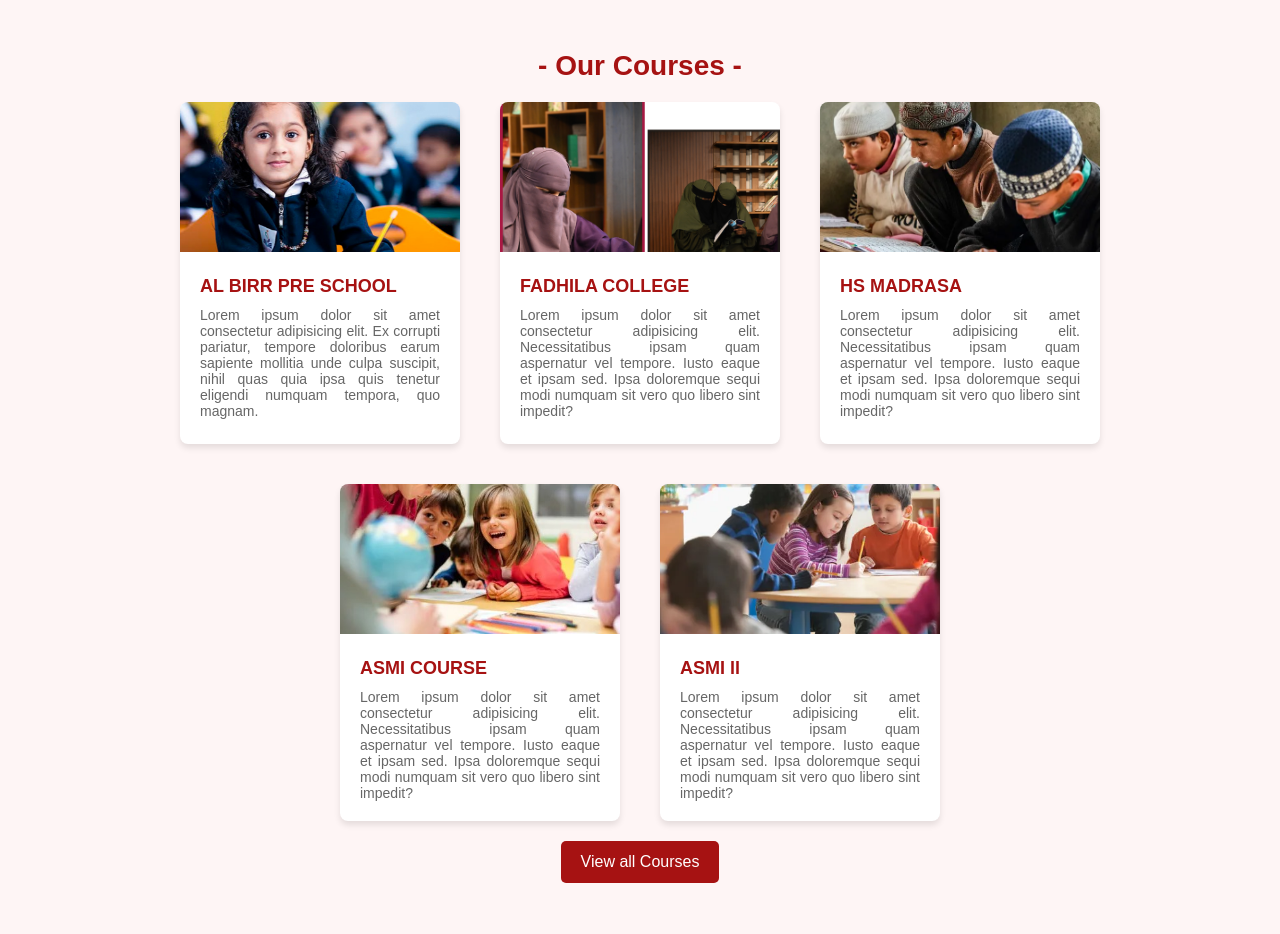
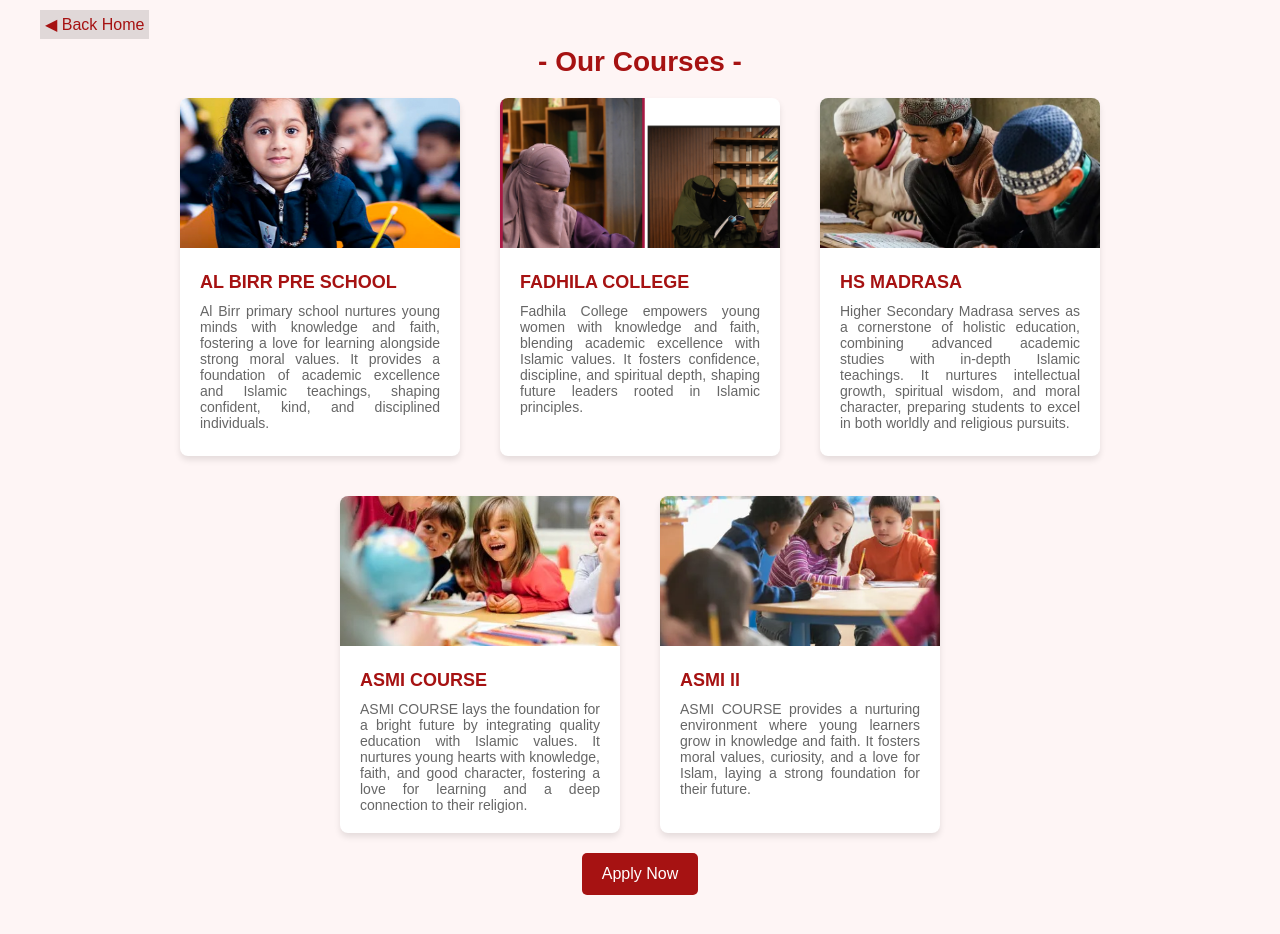
Before and after one commit to Myfirstform/al-birr, a plain HTML site: page ourservices.html in a window 1280 px wide. Drawn offline with Linux system fonts and the light colour scheme.

Commit message:
semifinal

```diff
--- a/course.css
+++ b/course.css
@@ -21,7 +21,22 @@ body {
     font-size: 28px;
     font-weight: bold;
     margin: 10px 0;
+    margin-top: -30px;
     color: #a61212;
+  }
+
+  .services-header a{
+    text-decoration: none;
+    color:#a61212;
+    background: rgba(0, 0, 0, 0.116);
+    padding: 5px;
+    float: left;
+    margin-top: -30px;
+  }
+
+  .services-header a:hover{
+    background: rgba(0, 0, 0, 0.295);
+    transition: 0.3s;
   }
 
   .services-container {
--- a/ourservices.html
+++ b/ourservices.html
@@ -10,6 +10,7 @@
   <section class="services-section">
     <div class="services-header">
       <!-- <h2>Our Courses</h2> -->
+      <a href="/index.html">&#9664; Back Home</a><br><br>
       <h1>- Our Courses -</h1>
     </div>
     <div class="services-container">
@@ -18,7 +19,7 @@
         <img src="pics/albirr.png" alt="Construction">
         <!-- <div class="icon"><img src="construction-icon.png" alt="Construction Icon"></div> -->
         <h3>AL BIRR PRE SCHOOL</h3>
-        <p class="course-desc">Lorem ipsum dolor sit amet consectetur adipisicing elit. Ex corrupti pariatur, tempore doloribus earum sapiente mollitia unde culpa suscipit, nihil quas quia ipsa quis tenetur eligendi numquam tempora, quo magnam.</p>
+        <p class="course-desc">Al Birr primary school nurtures young minds with knowledge and faith, fostering a love for learning alongside strong moral values. It provides a foundation of academic excellence and Islamic teachings, shaping confident, kind, and disciplined individuals.</p>
         <div class="course-btn">
             <!-- <button>Apply now</button> -->
         </div>
@@ -28,28 +29,28 @@
         <img src="pics/fadhila.png" alt="Infrastructure">
         <!-- <div class="icon"><img src="infrastructure-icon.png" alt="Infrastructure Icon"></div> -->
         <h3>FADHILA COLLEGE</h3>
-        <p>Lorem ipsum dolor sit amet consectetur adipisicing elit. Necessitatibus ipsam quam aspernatur vel tempore. Iusto eaque et ipsam sed. Ipsa doloremque sequi modi numquam sit vero quo libero sint impedit?
+        <p>Fadhila College empowers young women with knowledge and faith, blending academic excellence with Islamic values. It fosters confidence, discipline, and spiritual depth, shaping future leaders rooted in Islamic principles.
       </div>
       <!-- Card 3 -->
       <div class="service-card">
         <img src="pics/madrasa.png" alt="Railway">
         <!-- <div class="icon"><img src="railway-icon.png" alt="Railway Icon"></div> -->
         <h3>HS MADRASA</h3>
-        <p>Lorem ipsum dolor sit amet consectetur adipisicing elit. Necessitatibus ipsam quam aspernatur vel tempore. Iusto eaque et ipsam sed. Ipsa doloremque sequi modi numquam sit vero quo libero sint impedit?
+        <p>Higher Secondary Madrasa serves as a cornerstone of holistic education, combining advanced academic studies with in-depth Islamic teachings. It nurtures intellectual growth, spiritual wisdom, and moral character, preparing students to excel in both worldly and religious pursuits.
       </div>
       <!-- Card 4 -->
       <div class="service-card">
         <img src="pics/asmi.jpg" alt="Agriculture">
         <!-- <div class="icon"><img src="agriculture-icon.png" alt="Agriculture Icon"></div> -->
         <h3>ASMI COURSE</h3>
-        <p>Lorem ipsum dolor sit amet consectetur adipisicing elit. Necessitatibus ipsam quam aspernatur vel tempore. Iusto eaque et ipsam sed. Ipsa doloremque sequi modi numquam sit vero quo libero sint impedit?
+        <p>ASMI COURSE lays the foundation for a bright future by integrating quality education with Islamic values. It nurtures young hearts with knowledge, faith, and good character, fostering a love for learning and a deep connection to their religion.
       </div>
        <!-- Card 4 -->
        <div class="service-card">
         <img src="pics/asmi 2.png" alt="Agriculture">
         <!-- <div class="icon"><img src="agriculture-icon.png" alt="Agriculture Icon"></div> -->
         <h3>ASMI ll</h3>
-        <p>Lorem ipsum dolor sit amet consectetur adipisicing elit. Necessitatibus ipsam quam aspernatur vel tempore. Iusto eaque et ipsam sed. Ipsa doloremque sequi modi numquam sit vero quo libero sint impedit?
+        <p>ASMI COURSE provides a nurturing environment where young learners grow in knowledge and faith. It fosters moral values, curiosity, and a love for Islam, laying a strong foundation for their future.
       </div>
        <!-- Card 4 -->
        <!-- <div class="service-card">
@@ -59,7 +60,7 @@
         <p>Lorem ipsum dolor sit amet consectetur adipisicing elit. Necessitatibus ipsam quam aspernatur vel tempore. Iusto eaque et ipsam sed. Ipsa doloremque sequi modi numquam sit vero quo libero sint impedit?
       </div> -->
     </div>
-    <button class="view-services-btn">View all Courses</button>
+    <button class="view-services-btn">Apply Now</button>
   </section>
 </body>
 </html>
```
Also changed, not shown: style.css (+10 -7 lines).
